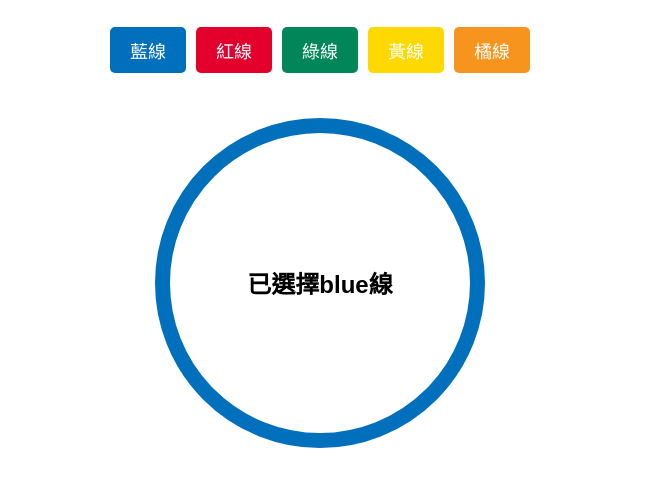
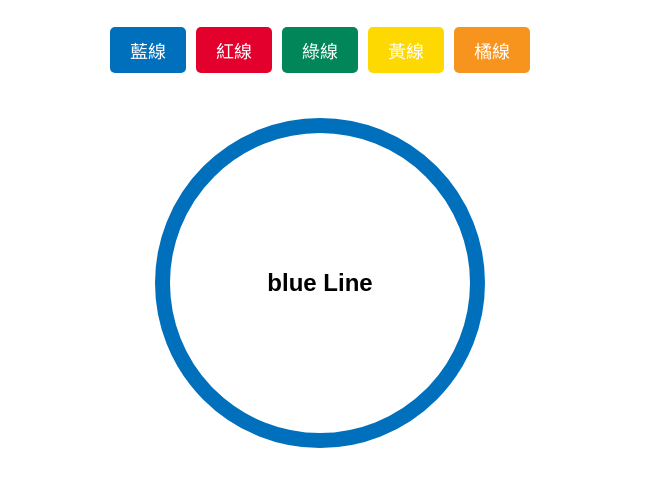
Before and after one commit to Zxiro/random-tp-metro, a website: page index.html in a window 1280 px wide. Both pictures are taken after a click on the button "藍線". Shown: the part 124-609 px from the top of the page, 0-655 px from the left. Drawn offline with Linux system fonts and the light colour scheme.

```diff
--- a/index.html
+++ b/index.html
@@ -117,11 +117,18 @@
 
     <script>
         const stations = {
-            blue: ['板橋', '新埔', '江子翠', '龍山寺', '西門'],
-            red: ['淡水', '關渡', '忠義', '竹圍', '紅樹林'],
-            green: ['松山', '南京三民', '台北小巨蛋', '南京復興', '松江南京'],
-            yellow: ['大安', '大安森林公園', '東門', '中正紀念堂', '古亭'],
-            orange: ['南勢角', '景安', '永安市場', '頂溪', '古亭']
+            Blue: ['頂埔', '永寧', '土城', '海山',
+                    '亞東醫院', '板橋', '新埔',
+                    '江子翠', '龍山寺', '西門',
+                    '台北車站', '善導寺', '忠孝新生',
+                    '忠孝復興', '忠孝敦化', '國父紀念館',
+                    '市政府', '永春', '後山埤', '昆陽',
+                    '南港', '南港展覽館'
+                ],
+            Red: ['淡水', '關渡', '忠義', '竹圍', '紅樹林'],
+            Green: ['松山', '南京三民', '台北小巨蛋', '南京復興', '松江南京'],
+            Yellow: ['大安', '大安森林公園', '東門', '中正紀念堂', '古亭'],
+            Orange: ['南勢角', '景安', '永安市場', '頂溪', '古亭']
         };
         let currentLine = '';
         let flashInterval;
@@ -129,7 +136,7 @@
 
         function selectLine(line) {
             currentLine = line;
-            document.getElementById('station').textContent = `已選擇${line}線`;
+            document.getElementById('station').textContent = `${line} Line`;
             document.getElementById('wheel').style.borderColor = getLineColor(line);
         }
 
@@ -162,7 +169,7 @@
         }
 
         function updateMap(stationName) {
-            const mapUrl = `https://www.google.com/maps/embed/v1/search?key=<%= process.env.GOOGLE_MAPS_API_KEY %>&q=咖啡廳+near+${stationName}捷運站&zoom=15`;
+            const mapUrl = `https://www.google.com/maps/embed/v1/search?key=GOOGLE_MAPS_API_KEY_PLACEHOLDER&q=咖啡廳+near+${stationName}捷運站&zoom=15`;
             document.getElementById('map').src = mapUrl;
         }
     </script>
```
Also changed, not shown: package.json (added, +7 -0 lines), vercel.json (added), 1 other file.
